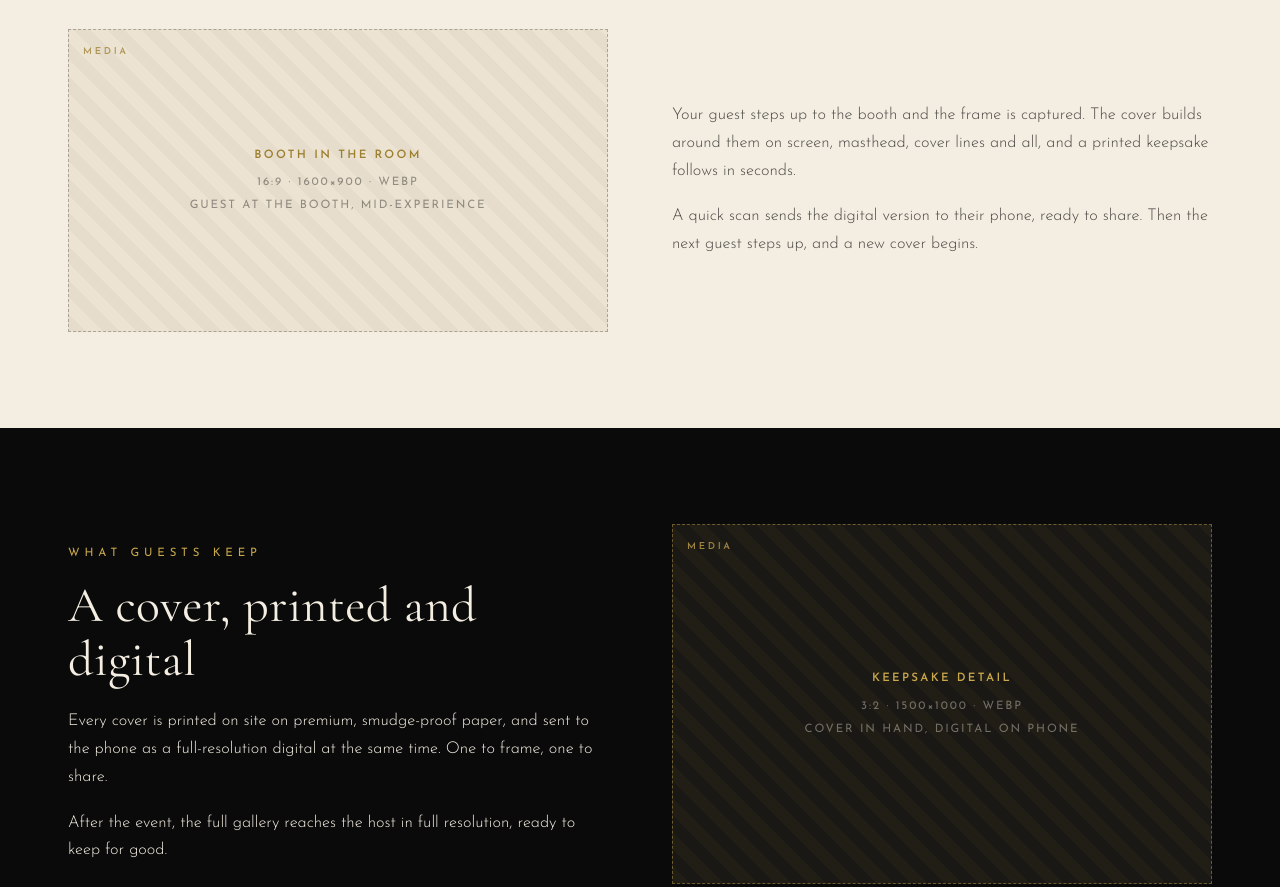
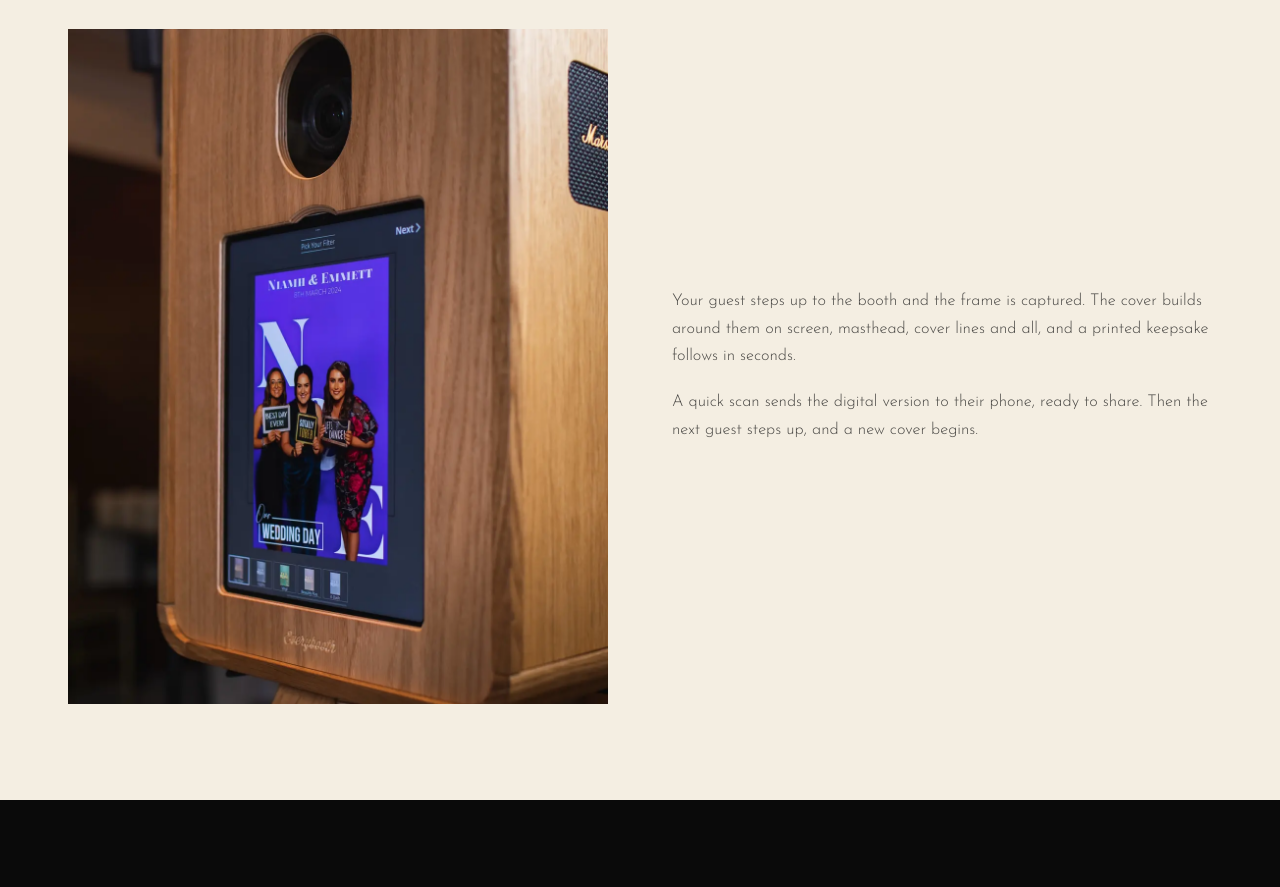
Before and after one commit to MomentLabUK/Momentlab-website, a website: page experiences/magazine.html in a window 1280 px wide. Shown: the part 2560-3447 px from the top of the page. Drawn offline with nearby package versions, Linux system fonts and the light colour scheme.

Commit message:
Add Magazine experience page media

```diff
--- a/experiences/magazine.html
+++ b/experiences/magazine.html
@@ -319,6 +319,12 @@
 .media--square{aspect-ratio:1/1}
 .media--keep{aspect-ratio:3/2}
 .media--showcase{aspect-ratio:16/9}
+.photo{position:relative;width:100%;overflow:hidden;background:#141414}
+.photo--square{aspect-ratio:1/1}
+.photo--portrait{aspect-ratio:4/5}
+.photo--keep{aspect-ratio:3/2}
+.photo img{position:absolute;top:0;left:0;width:100%;height:100%;object-fit:cover}
+@supports not (aspect-ratio:1/1){.photo--square{height:0;padding-bottom:100%}.photo--portrait{height:0;padding-bottom:125%}.photo--keep{height:0;padding-bottom:66.67%}}
 .yt{position:relative;height:0;padding-bottom:56.25%;background:#000;cursor:pointer;overflow:hidden}
 .yt img{position:absolute;top:0;left:0;width:100%;height:100%;object-fit:cover;opacity:.88;transition:opacity .4s ease,transform .6s ease}
 .yt:hover img{opacity:1;transform:scale(1.015)}
@@ -474,10 +480,7 @@
       <p>The result looks like a magazine your guest would actually buy, made in seconds and handed over as a keepsake. It flatters everyone, and it gives guests a reason to step up more than once.</p>
     </div>
     <div class="col-media">
-      <div class="media media--square">
-        <span class="media__tag">Media</span>
-        <span class="media__label"><strong>Cover showcase</strong>1:1 &middot; 1400&times;1400 &middot; WebP<br>Three or four example covers</span>
-      </div>
+      <div class="photo photo--square"><img src="/assets/experiences/magazine-photo-booth-covers-north-east.webp" width="1334" height="2000" style="object-position:50% 35%" alt="Black and white magazine-style photo booth covers laid out among fashion books" loading="lazy" decoding="async"></div>
     </div>
   </div>
 </section>
@@ -491,10 +494,7 @@
     </div>
     <div class="split" style="margin-top:44px">
       <div class="col-media">
-        <div class="media media--wide">
-          <span class="media__tag">Media</span>
-          <span class="media__label"><strong>Booth in the room</strong>16:9 &middot; 1600&times;900 &middot; WebP<br>Guest at the booth, mid-experience</span>
-        </div>
+        <div class="photo photo--portrait"><img src="/assets/experiences/magazine-photo-booth-event-newcastle.webp" width="1100" height="1650" style="object-position:50% 30%" alt="A personalised wedding magazine cover on the screen of an oak photo booth" loading="lazy" decoding="async"></div>
       </div>
       <div class="col-text">
         <p>Your guest steps up to the booth and the frame is captured. The cover builds around them on screen, masthead, cover lines and all, and a printed keepsake follows in seconds.</p>
@@ -514,10 +514,7 @@
       <p>After the event, the full gallery reaches the host in full resolution, ready to keep for good.</p>
     </div>
     <div class="col-media">
-      <div class="media media--keep">
-        <span class="media__tag">Media</span>
-        <span class="media__label"><strong>Keepsake detail</strong>3:2 &middot; 1500&times;1000 &middot; WebP<br>Cover in hand, digital on phone</span>
-      </div>
+      <div class="photo photo--keep"><img src="/assets/experiences/magazine-photo-booth-print-keepsake.webp" width="1200" height="1800" style="object-position:50% 39%" alt="Printed wedding magazine covers of the bride and groom laid out on the booth" loading="lazy" decoding="async"></div>
     </div>
   </div>
 </section>
```
Also changed, not shown: assets/experiences/magazine-photo-booth-covers-north-east.webp (added), assets/experiences/magazine-photo-booth-event-newcastle.webp (added), assets/experiences/magazine-photo-booth-print-keepsake.webp (added).
